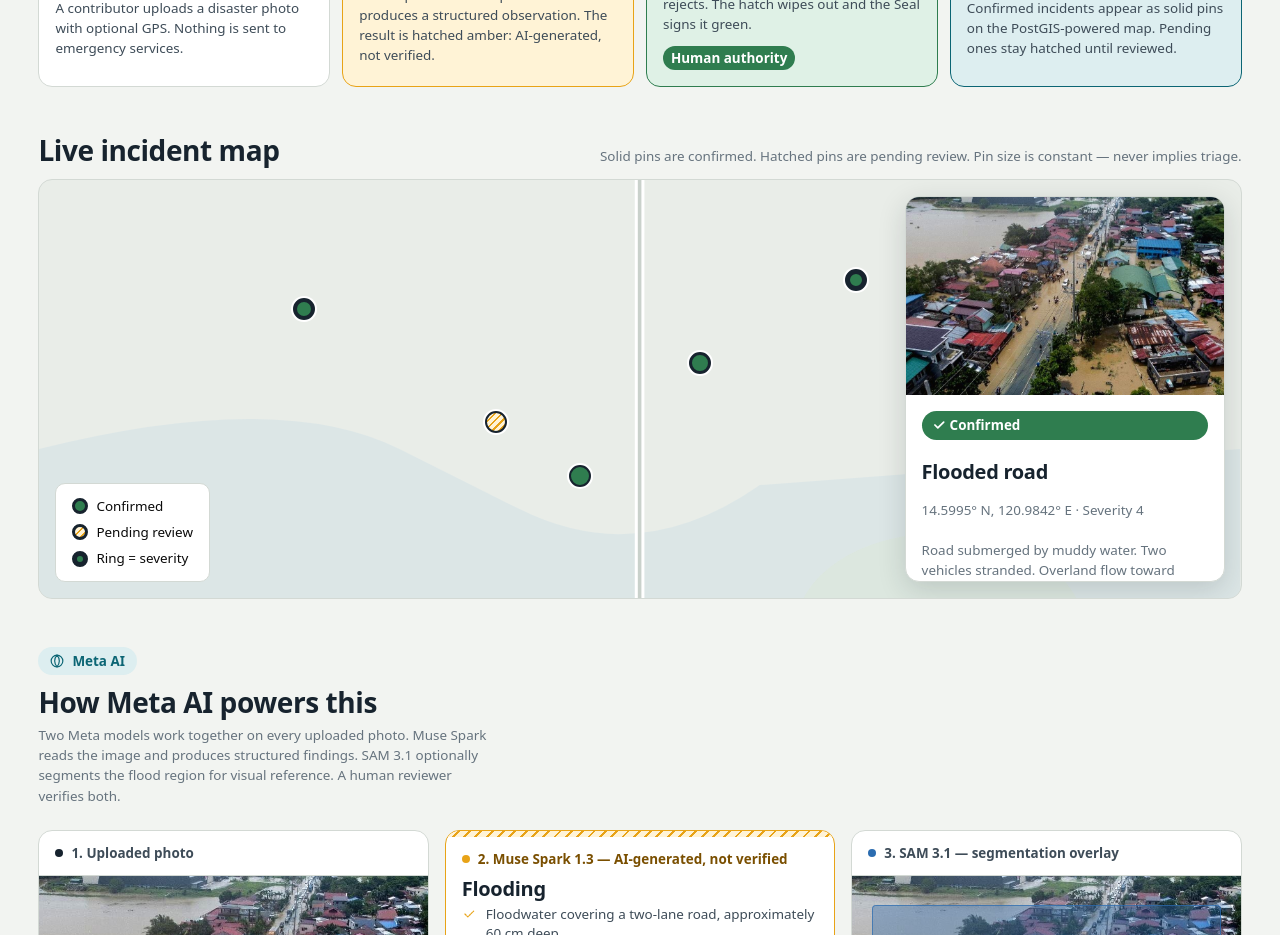
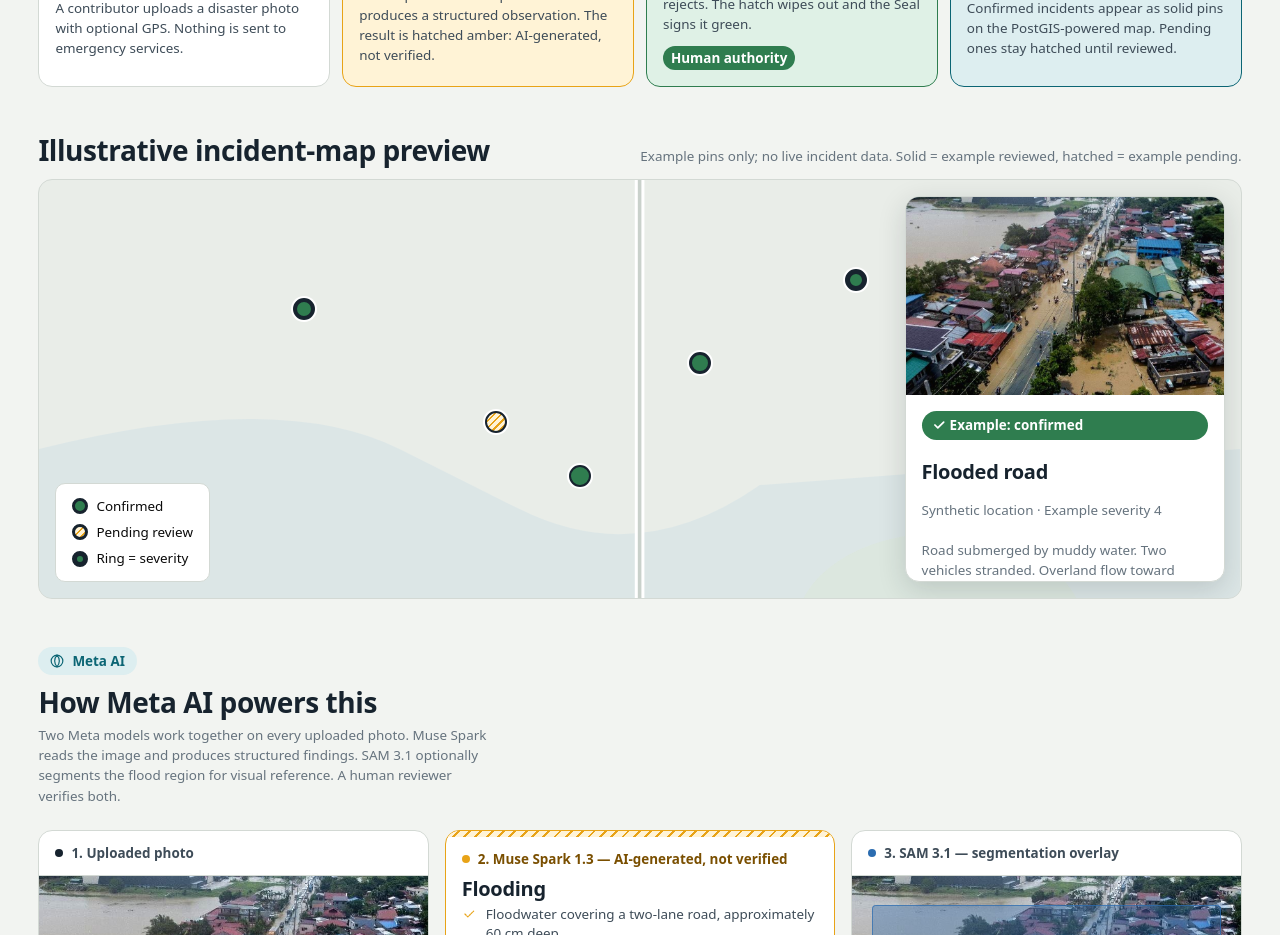
Before and after one commit to Vaydelux/TerraResponseAI_Meta_Hackathon_2026, a Next.js app: page / in a window 1280 px wide. Shown: the part 1800-2735 px from the top of the page. Built offline with nearby package versions, Linux system fonts and the light colour scheme; no server answers.

Commit message:
fix(landing): distinguish illustrative demo from live results and repair navigation

```diff
--- a/src/components/landing/MapPreview.tsx
+++ b/src/components/landing/MapPreview.tsx
@@ -21,7 +21,7 @@ export function MapPreview() {
   ];
 
   return (
-    <section style={{ marginTop: "var(--s-7)" }}>
+    <section id="incident-map-preview" style={{ marginTop: "var(--s-7)" }}>
       <div
         style={{
           display: "flex",
@@ -32,9 +32,9 @@ export function MapPreview() {
           gap: "var(--s-2)",
         }}
       >
-        <h2 style={{ fontSize: "var(--step-2)" }}>Live incident map</h2>
+        <h2 style={{ fontSize: "var(--step-2)" }}>Illustrative incident-map preview</h2>
         <span className="t-meta">
-          Solid pins are confirmed. Hatched pins are pending review. Pin size is constant — never implies triage.
+          Example pins only; no live incident data. Solid = example reviewed, hatched = example pending.
         </span>
       </div>
       <div
@@ -123,13 +123,13 @@ export function MapPreview() {
               <svg width={14} height={14} viewBox="0 0 24 24" fill="none" stroke="currentColor" strokeWidth={3} strokeLinecap="round" strokeLinejoin="round">
                 <path d="M5 12l5 5L20 7" />
               </svg>
-              Confirmed
+              Example: confirmed
             </div>
             <h3 style={{ fontSize: "var(--step-1)", marginBottom: "var(--s-1)" }}>
               Flooded road
             </h3>
             <p className="t-meta" style={{ marginBottom: "var(--s-2)" }}>
-              14.5995° N, 120.9842° E · Severity 4
+              Synthetic location · Example severity 4
             </p>
             <p className="t-meta">
               Road submerged by muddy water. Two vehicles stranded. Overland flow toward a culvert.
@@ -144,7 +144,7 @@ export function MapPreview() {
                 padding: "0 var(--s-3)",
               }}
             >
-              View on map
+              Open authenticated map
             </a>
           </div>
         </div>
```
